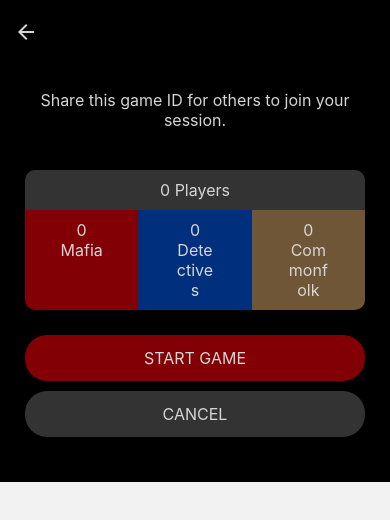
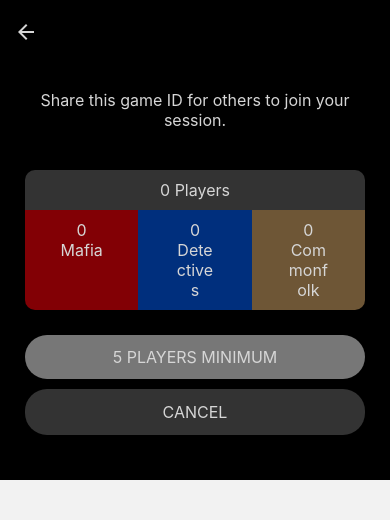
Before and after one commit to lsneth/mafia-social-deduction, a React Native app: screen /Lobby in a window 390 px wide. Shown: the top 520 px of the page. Built offline with nearby package versions, Linux system fonts and the light colour scheme.

Commit message:
playing with assign roles

```diff
--- a/src/components/Button.tsx
+++ b/src/components/Button.tsx
@@ -46,6 +46,6 @@ const styles = StyleSheet.create({
     backgroundColor: colors.gray,
   },
   disabled: {
-    backgroundColor: colors.gray,
+    backgroundColor: colors.lightGray,
   },
 })
--- a/src/screens/Lobby.tsx
+++ b/src/screens/Lobby.tsx
@@ -10,14 +10,19 @@ import SummaryTable from '../components/SummaryTable'
 import { useGameContext } from '../providers/GameProvider'
 import PlayerGrid from '../components/PlayerGrid'
 import { BackHandler } from 'react-native'
+// import { assignRoles } from '../services/mafiaServices'
 
 export default function Lobby({
   navigation,
 }: {
   navigation: NativeStackNavigationProp<RootStackParamList, 'Lobby'>
 }): JSX.Element {
-  const { gameId, deleteGame, loading } = useGameContext()
+  const { gameId, deleteGame, loading, players } = useGameContext()
   const formattedGameId = gameId?.substring(3).toUpperCase()
+
+  const tooManyPlayers = (players?.length ?? 0) > 15
+  const notEnoughPlayers = (players?.length ?? 0) < 5
+  const validPlayerCount = !notEnoughPlayers && !tooManyPlayers
 
   // this useEffect is to add functionality to the native OS back functionality: delete the game in supabase
   useEffect(() => {
@@ -42,16 +47,23 @@ export default function Lobby({
       <BottomView>
         <SummaryTable />
         <Separator size={20} />
-        {/* TODO: remove refresh button. for testing only. */}
         <Button
+          disabled={!validPlayerCount}
           onPress={() => {
+            // assignRoles(gameId)
             navigation.reset({
               index: 0,
               routes: [{ name: 'Role' }],
             })
           }}
         >
-          START GAME
+          {notEnoughPlayers ? (
+            <Text>5 PLAYERS MINIMUM</Text>
+          ) : tooManyPlayers ? (
+            <Text>15 PLAYERS MAXIMUM</Text>
+          ) : (
+            <Text>START GAME</Text>
+          )}
         </Button>
         <Button
           onPress={async () => {
```
